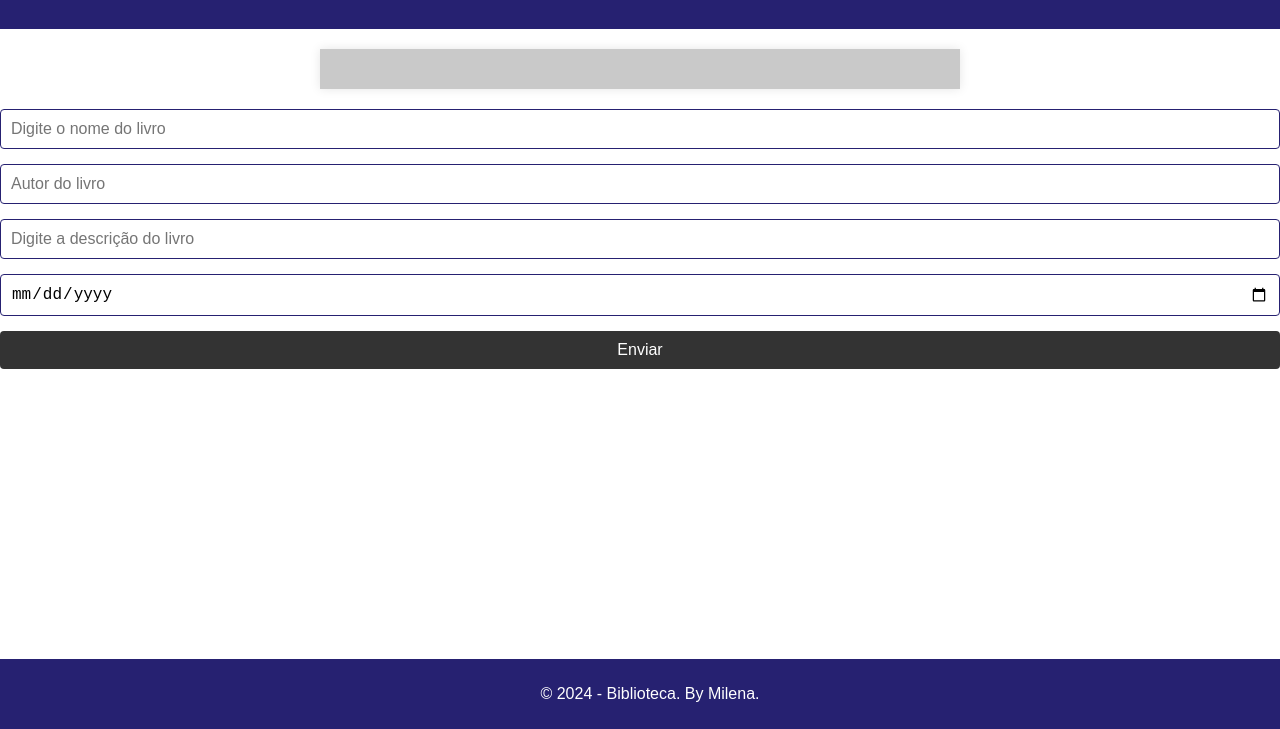
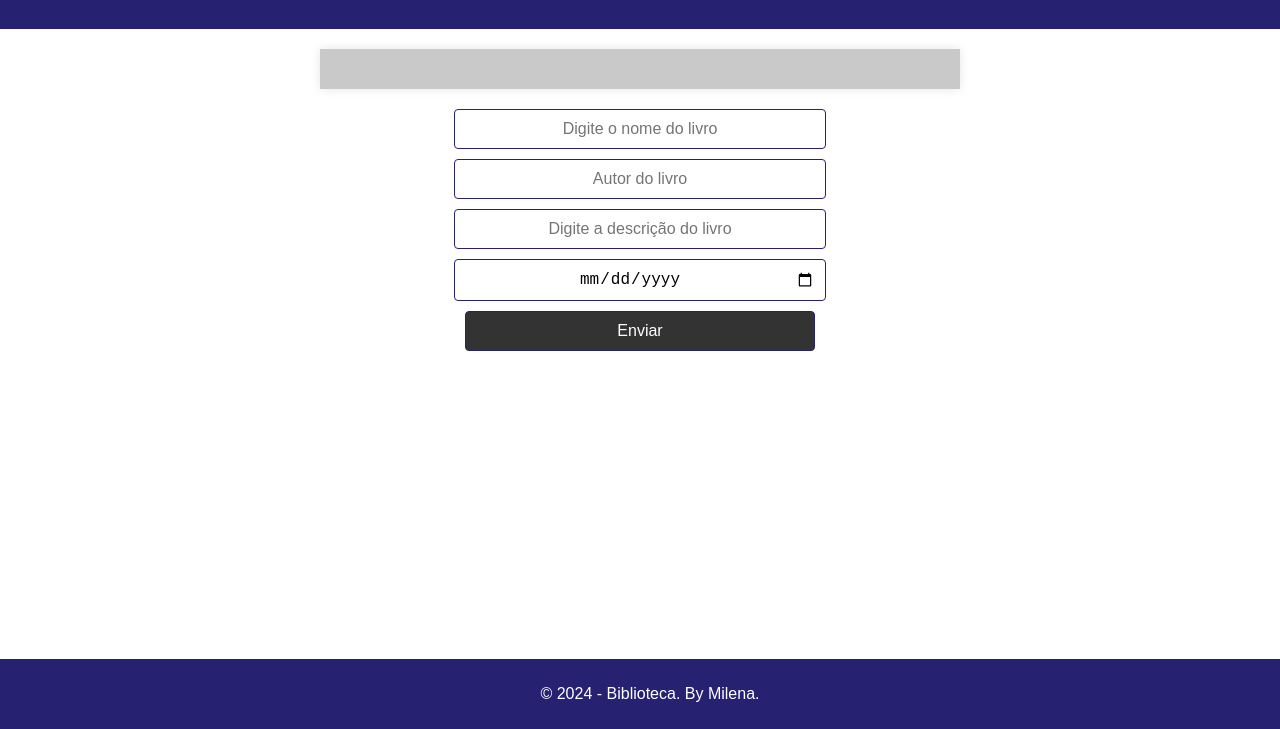
Before and after one commit to milenafelisbelo/Projeto-Node.js, a plain HTML site: page BIBLIOTECA/front/index.html in a window 1280 px wide. Shown: the part 71-800 px from the top of the page. Drawn offline with Linux system fonts and the light colour scheme.

Commit message:
ATIVIDADE

```diff
--- a/BIBLIOTECA/front/style.css
+++ b/BIBLIOTECA/front/style.css
@@ -18,19 +18,26 @@ main {
     padding: 20px;
     background-color: rgb(201, 201, 201);
     box-shadow: 0 0 10px rgba(0, 0, 0, 0.1);
+    border: none;
 }
 
 form {
     display: flex;
     flex-direction: column;
+    align-items: center;
+    max-width: 375px;
+    margin: 0 auto;
 }
 
 input[type="text"], input[type="date"] {
-    margin-bottom: 15px;
+    margin-bottom: 10px;
     padding: 10px;
     font-size: 16px;
     border: 1px solid #262171;
     border-radius: 4px;
+    text-align: center;
+    width: 100%;
+    max-width: 350px;
 }
 
 input[type="submit"] {
@@ -41,6 +48,9 @@ input[type="submit"] {
     border: none;
     border-radius: 4px;
     cursor: pointer;
+    width: 100%;
+    max-width: 350px;
+    border: 1px solid #262171;
 }
 
 input[type="submit"]:hover {
```
